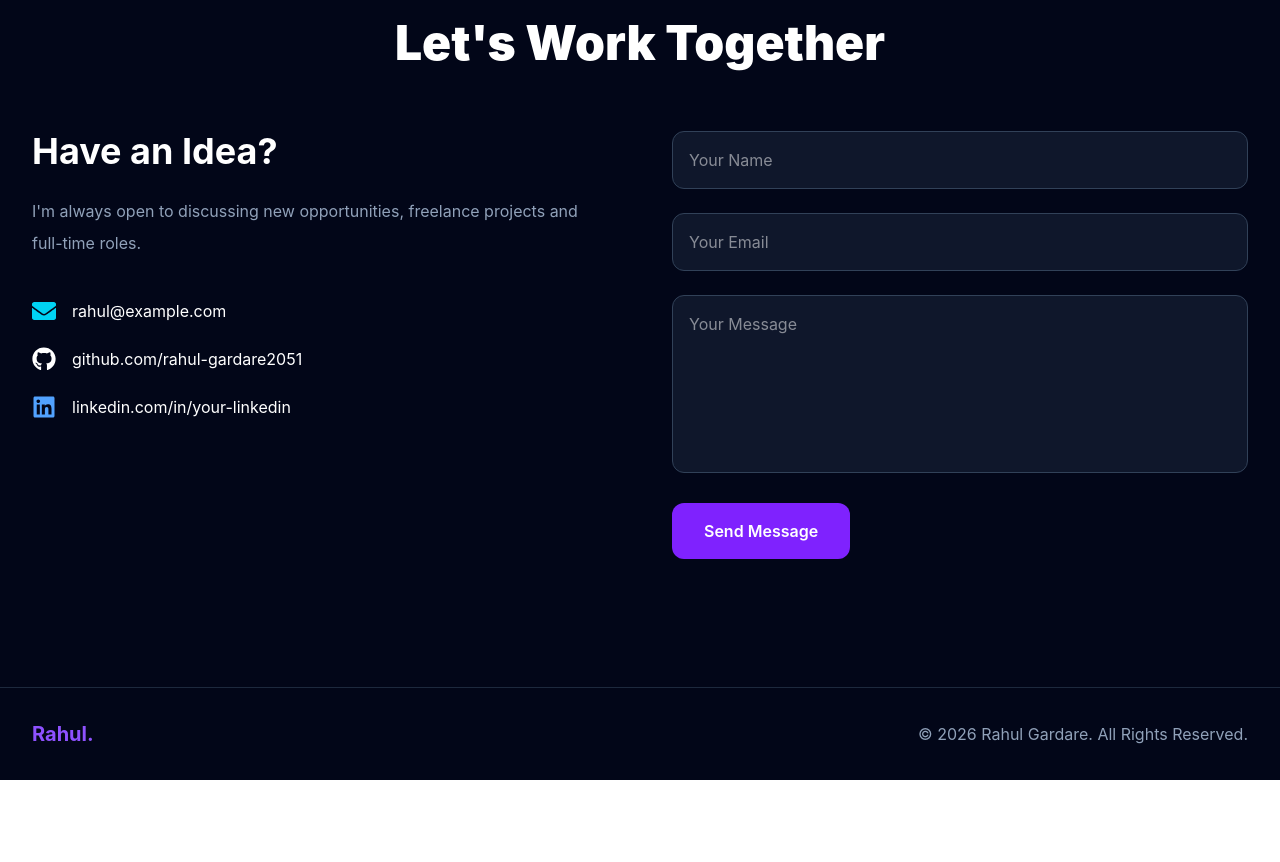
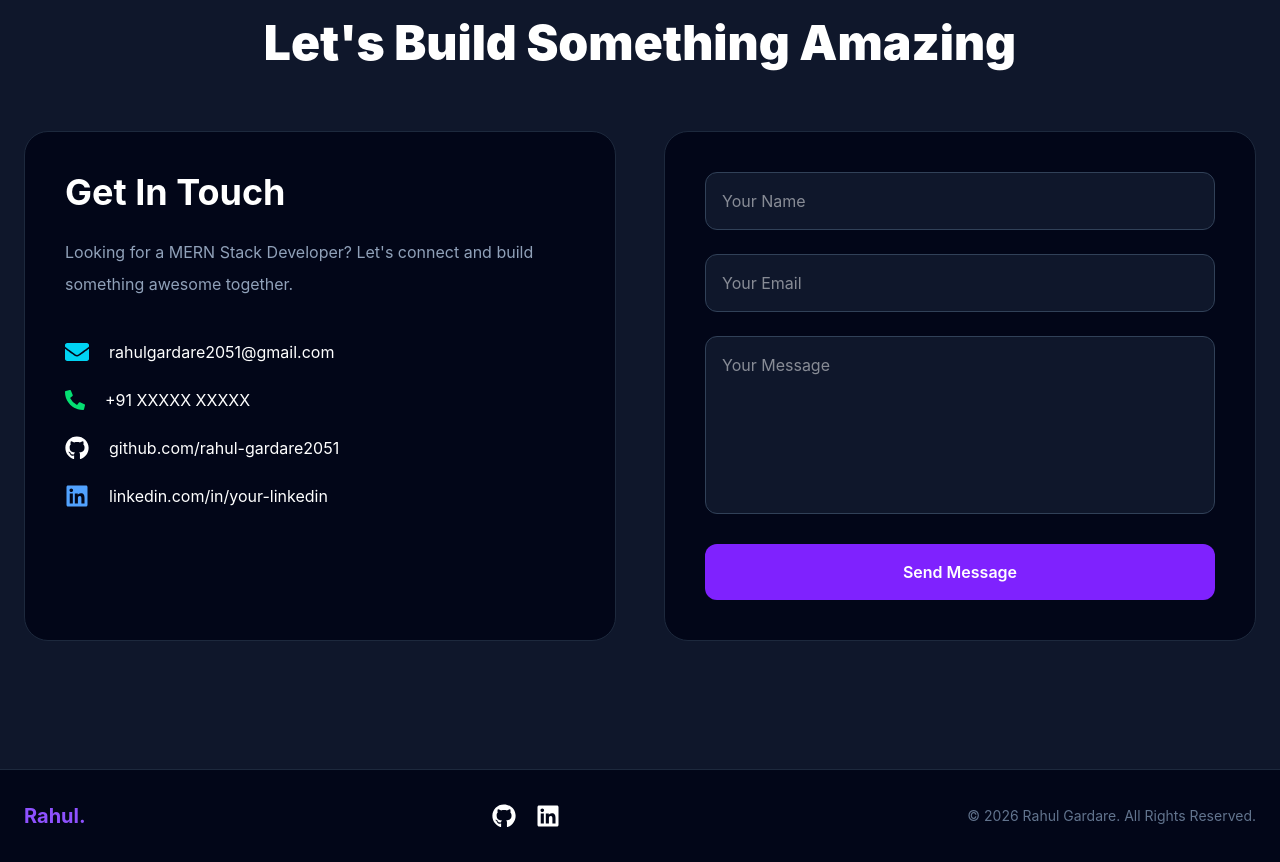
Before and after one commit to rahul-gardare2051/rahul-portfolio, a React app: page / in a window 1280 px wide. Shown: the part 4165-5027 px from the top of the page. Before the commit the page ends 4945 px from the top, so only its background shows below. Built offline with nearby package versions, Linux system fonts and the light colour scheme; the HTML template or start-up script is replaced by a standard one.

Commit message:
Update Premium Contact Section

```diff
--- a/src/sections/Contact.jsx
+++ b/src/sections/Contact.jsx
@@ -1,96 +1,115 @@
-import { FaEnvelope, FaGithub, FaLinkedin } from "react-icons/fa";
+import { motion } from "framer-motion";
+import {
+  FaEnvelope,
+  FaGithub,
+  FaLinkedin,
+  FaPhoneAlt,
+} from "react-icons/fa";
+
 import SectionTitle from "../components/common/SectionTitle";
 
 function Contact() {
   return (
-    <section id="contact" className="py-32">
-      <div className="max-w-7xl mx-auto px-6 lg:px-8">
+    <section id="contact" className="py-32 bg-slate-900">
+      <div className="max-w-7xl mx-auto px-6">
 
         <SectionTitle
-          title="Let's Work Together"
-          subtitle="Contact"
+          title="Let's Build Something Amazing"
+          subtitle="Contact Me"
         />
 
-        <div className="grid lg:grid-cols-2 gap-16">
+        <div className="grid lg:grid-cols-2 gap-12">
 
           {/* Left */}
 
-          <div>
+          <motion.div
+            initial={{ opacity: 0, x: -60 }}
+            whileInView={{ opacity: 1, x: 0 }}
+            viewport={{ once: true }}
+            className="rounded-3xl border border-slate-800 bg-slate-950 p-10"
+          >
 
             <h2 className="text-4xl font-bold">
-              Have an Idea?
+              Get In Touch
             </h2>
 
             <p className="mt-6 text-slate-400 leading-8">
-              I'm always open to discussing new opportunities,
-              freelance projects and full-time roles.
+              Looking for a MERN Stack Developer?
+              Let's connect and build something awesome together.
             </p>
 
             <div className="mt-10 space-y-6">
 
-              <div className="flex items-center gap-4">
+              <div className="flex items-center gap-5">
 
-                <FaEnvelope className="text-cyan-400 text-2xl" />
+                <FaEnvelope className="text-cyan-400 text-2xl"/>
 
-                <span>
-                  rahul@example.com
-                </span>
+                <span>rahulgardare2051@gmail.com</span>
 
               </div>
 
-              <div className="flex items-center gap-4">
+              <div className="flex items-center gap-5">
 
-                <FaGithub className="text-2xl" />
+                <FaPhoneAlt className="text-green-400 text-xl"/>
 
-                <span>
-                  github.com/rahul-gardare2051
-                </span>
+                <span>+91 XXXXX XXXXX</span>
 
               </div>
 
-              <div className="flex items-center gap-4">
+              <div className="flex items-center gap-5">
 
-                <FaLinkedin className="text-2xl text-blue-400" />
+                <FaGithub className="text-2xl"/>
 
-                <span>
-                  linkedin.com/in/your-linkedin
-                </span>
+                <span>github.com/rahul-gardare2051</span>
+
+              </div>
+
+              <div className="flex items-center gap-5">
+
+                <FaLinkedin className="text-blue-400 text-2xl"/>
+
+                <span>linkedin.com/in/your-linkedin</span>
 
               </div>
 
             </div>
 
-          </div>
+          </motion.div>
 
           {/* Right */}
 
-          <form className="space-y-6">
+          <motion.form
+            initial={{ opacity: 0, x: 60 }}
+            whileInView={{ opacity: 1, x: 0 }}
+            viewport={{ once: true }}
+            className="rounded-3xl border border-slate-800 bg-slate-950 p-10 space-y-6"
+          >
 
             <input
               type="text"
               placeholder="Your Name"
-              className="w-full rounded-xl border border-slate-700 bg-slate-900 p-4 outline-none focus:border-violet-500"
+              className="w-full rounded-xl bg-slate-900 border border-slate-700 p-4 outline-none focus:border-violet-500"
             />
 
             <input
               type="email"
               placeholder="Your Email"
-              className="w-full rounded-xl border border-slate-700 bg-slate-900 p-4 outline-none focus:border-violet-500"
+              className="w-full rounded-xl bg-slate-900 border border-slate-700 p-4 outline-none focus:border-violet-500"
             />
 
             <textarea
               rows="6"
               placeholder="Your Message"
-              className="w-full rounded-xl border border-slate-700 bg-slate-900 p-4 outline-none focus:border-violet-500 resize-none"
+              className="w-full rounded-xl bg-slate-900 border border-slate-700 p-4 outline-none resize-none focus:border-violet-500"
             ></textarea>
 
             <button
-              className="rounded-xl bg-violet-600 px-8 py-4 font-semibold hover:bg-cyan-500 duration-300"
+              className="w-full rounded-xl bg-violet-600 py-4 font-semibold hover:bg-cyan-500 transition"
             >
               Send Message
             </button>
 
-          </form>
+          </motion.form>
 
         </div>
 
--- a/src/sections/Footer.jsx
+++ b/src/sections/Footer.jsx
@@ -1,14 +1,31 @@
+import {
+  FaGithub,
+  FaLinkedin,
+} from "react-icons/fa";
+
 function Footer() {
   return (
     <footer className="border-t border-slate-800 py-8">
 
-      <div className="max-w-7xl mx-auto px-6 lg:px-8 flex flex-col md:flex-row justify-between items-center gap-4">
+      <div className="max-w-7xl mx-auto px-6 flex flex-col md:flex-row items-center justify-between gap-5">
 
         <h2 className="text-xl font-bold text-violet-500">
           Rahul.
         </h2>
 
-        <p className="text-slate-400">
+        <div className="flex gap-5 text-2xl">
+
+          <a href="#">
+            <FaGithub />
+          </a>
+
+          <a href="#">
+            <FaLinkedin />
+          </a>
+
+        </div>
+
+        <p className="text-slate-500 text-sm">
           © 2026 Rahul Gardare. All Rights Reserved.
         </p>
 
```
